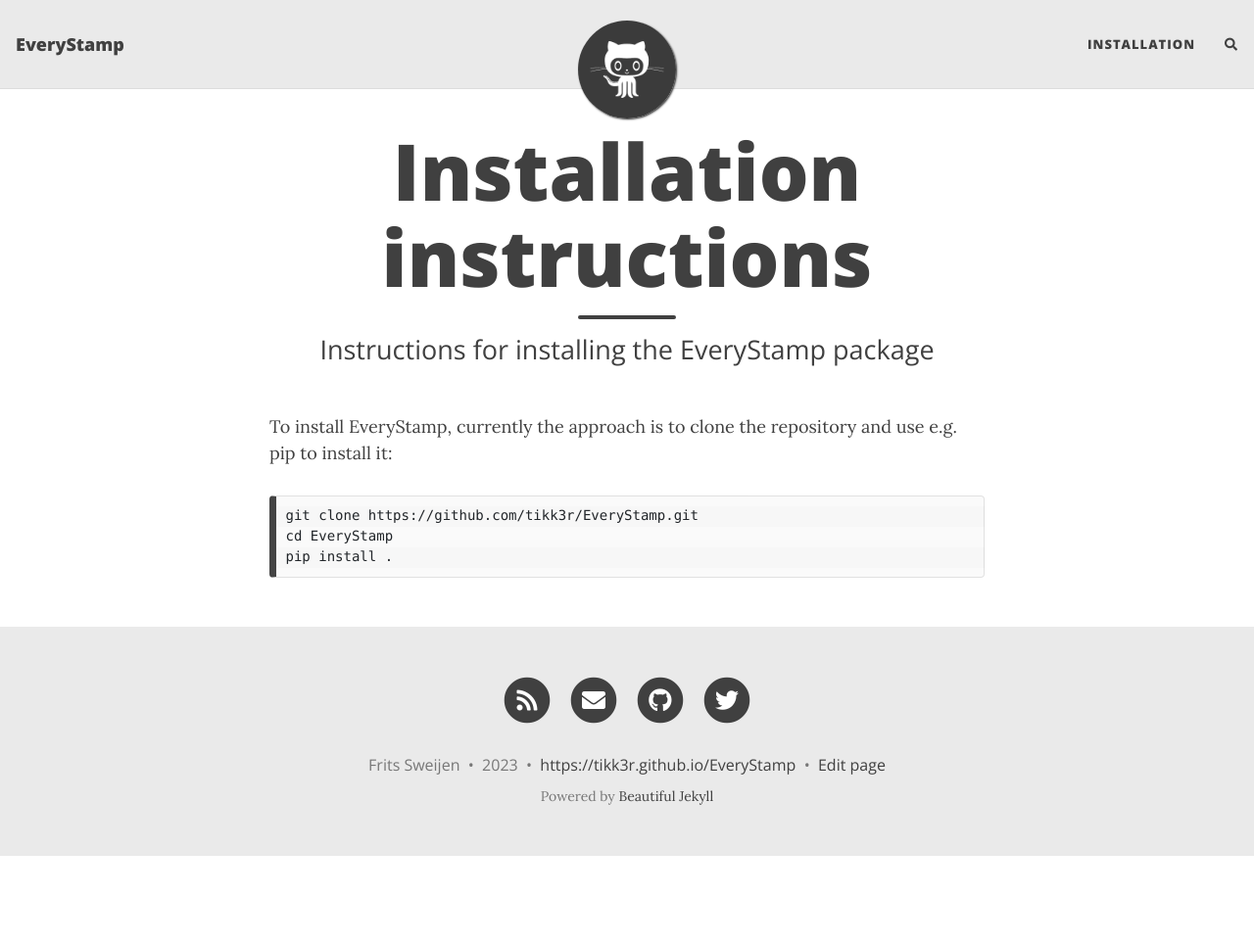
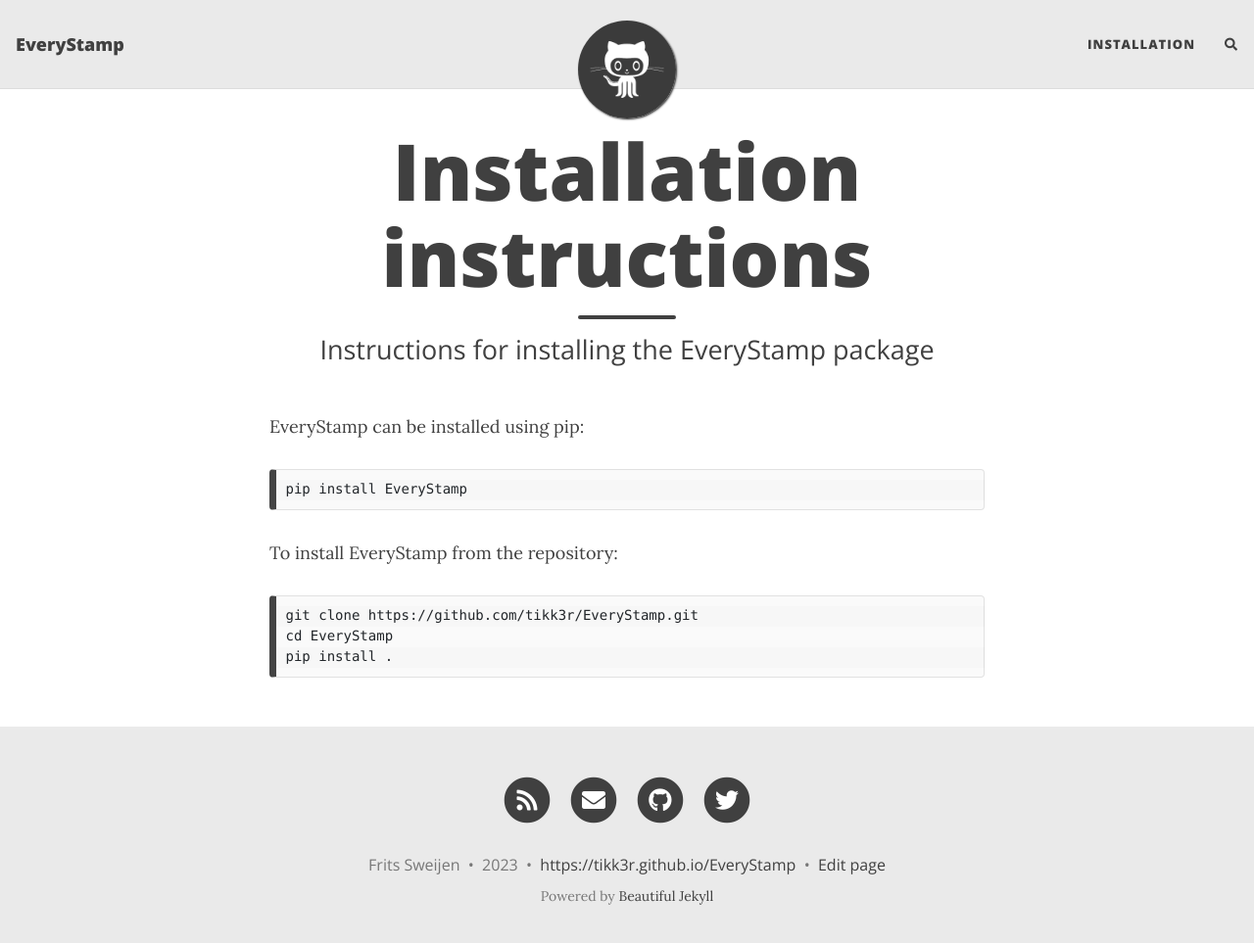
Before and after one commit to tikk3r/EveryStamp, a Jekyll site: the page built from installation.md, in a window 1280 px wide and 976 px high. Shown: the top 963 px of the window at 98% size. Built offline with Jekyll 4.4.1, drawn with Linux system fonts in a browser that asks for light colours; nearby versions of some CDN libraries; comment, search, counter and statistics services are not loaded.

Commit message:
Update installation.md

```diff
--- a/installation.md
+++ b/installation.md
@@ -3,8 +3,11 @@
 title: Installation instructions
 subtitle: Instructions for installing the EveryStamp package
 ---
+EveryStamp can be installed using pip:
 
-To install EveryStamp, currently the approach is to clone the repository and use e.g. pip to install it:
+    pip install EveryStamp
+
+To install EveryStamp from the repository:
 
     git clone https://github.com/tikk3r/EveryStamp.git
     cd EveryStamp
```
